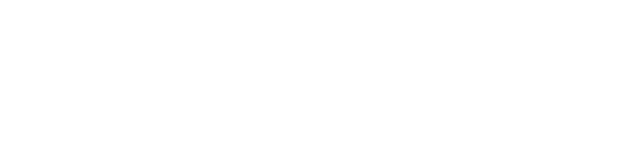
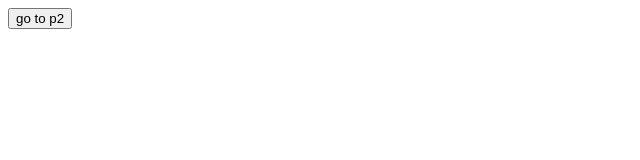
Before and after one commit to Hplatapus2/AdvancedSchools2050, a plain HTML site: page index.html in a window 1280 px wide. Shown: the whole page, without its empty margins (0-640 px from the left). Drawn offline with Linux system fonts and the light colour scheme.

Commit message:
Update index.html

```diff
--- a/index.html
+++ b/index.html
@@ -8,7 +8,9 @@
 <body>
     <header>
    <div>
-
+   <a herf="./prototype_2">
+       <button>go to p2</button>
+   </a>
    </div>
 </header>
 <div>
```
